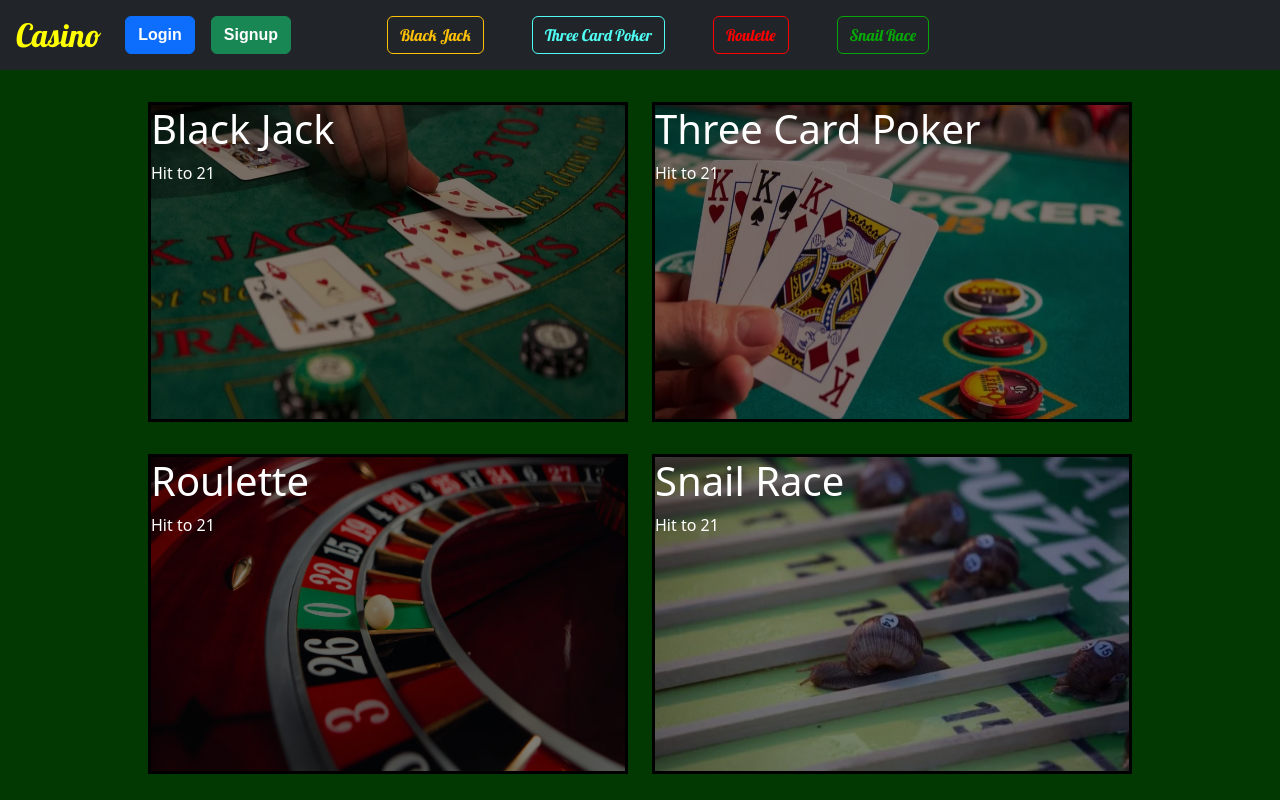
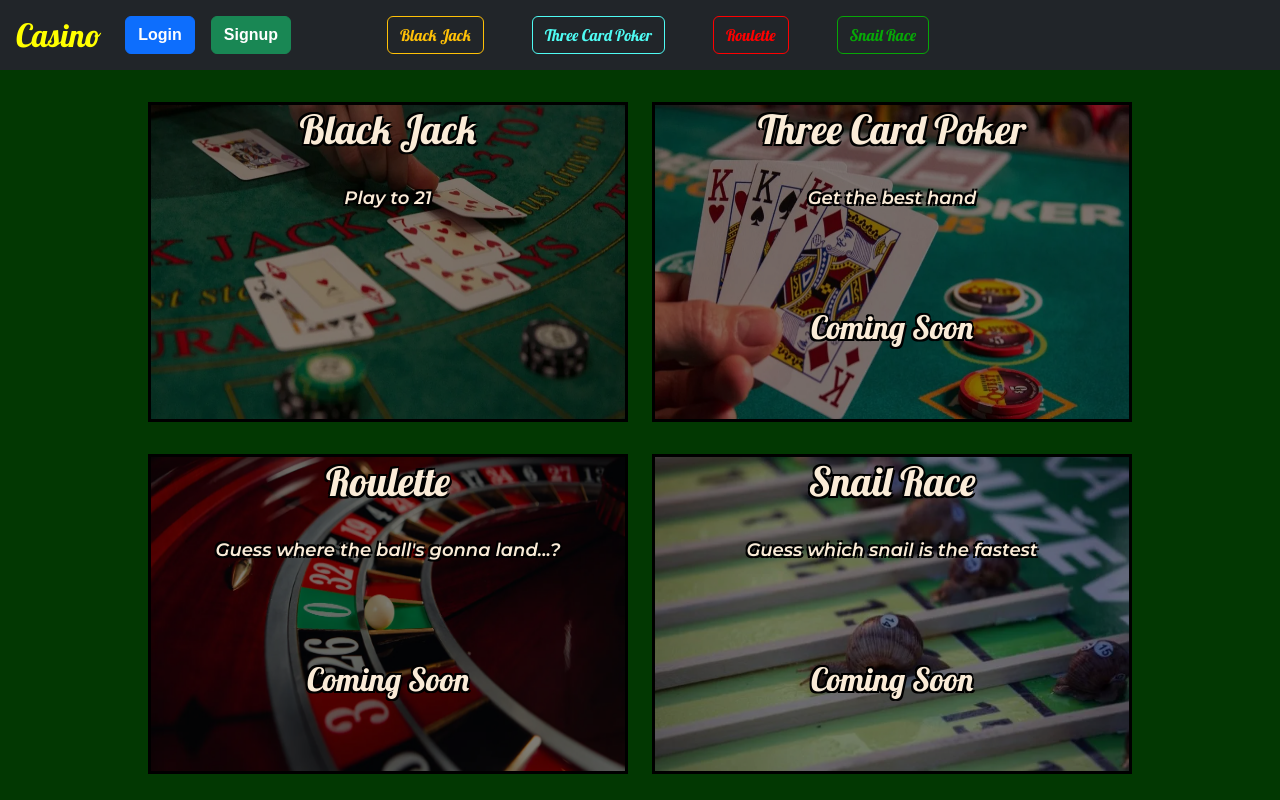
Before and after one commit to JeremyM45/next-casino, a Next.js app: page / in a window 1280 px wide. Built offline with nearby package versions, Linux system fonts and the light colour scheme; no server answers.

Commit message:
adjust homeCards info and styles

```diff
--- a/components/HomeCards.jsx
+++ b/components/HomeCards.jsx
@@ -3,13 +3,25 @@ import React from 'react'
 import styles from '../styles/HomeCards.module.css'
 import { useAuth } from '../context/AuthContext'
 
-const HomeCards = ({imgSrc, title, description, handelShowGameChange, setAccountFormVisable}) => {
+const HomeCards = ({imgSrc, title, description, handelShowGameChange, setAccountFormVisable, comingSoon}) => {
   const { user } = useAuth()
 
   return (
-    <div className={styles.card} onClick={() =>{user ? handelShowGameChange(title) : setAccountFormVisable(true)}}>
-      <h1 className={styles.title}>{title}</h1>
-      <p className={styles.description}>{description}</p>
+    <div className={`${styles.card}`} onClick={() =>{user ? handelShowGameChange(title) : setAccountFormVisable(true)}}>
+      <div className={styles.cardTextContainer}>
+        <div className='col-12'>
+          <h1 className={styles.title}>{title}</h1>
+        </div>
+        <div >
+          <p className={styles.description}>{description}</p>
+        </div>
+        <div>
+          {comingSoon && <h2 className={styles.comingSoonText}>Coming Soon</h2>}
+        </div>
+
+
+      </div>
+
       <Image
         src={imgSrc}
         layout='fill'
--- a/components/Navbar.jsx
+++ b/components/Navbar.jsx
@@ -31,13 +31,13 @@ export const NavBar = ({ changeShownGame, setAccountFormVisable, setIsSignup })
               <Nav.Link eventKey="1">
                 <Button className={styles.buttonBlackJack} variant="outline-warning" onClick={() => {user ? changeShownGame('Black Jack') : setAccountFormVisable(true)}}>Black Jack</Button>
               </Nav.Link>
-              <Nav.Link eventKey="1">
+              <Nav.Link eventKey="2">
                 <Button className={styles.buttonThreeCard} variant="outline-primary" onClick={() => {user ? changeShownGame('Three Card Poker') : setAccountFormVisable(true)}}>Three Card Poker</Button>
               </Nav.Link>
-              <Nav.Link eventKey="1">
+              <Nav.Link eventKey="3">
                 <Button className={styles.buttonRoulette} variant="outline-danger" onClick={() => {user ? changeShownGame('Roulette') : setAccountFormVisable(true)}}>Roulette</Button>
               </Nav.Link>
-              <Nav.Link eventKey="1">
+              <Nav.Link eventKey="4">
                 <Button className={styles.buttonSnailRace} variant="outline-success" onClick={() => {user ? changeShownGame('Snail Race') : setAccountFormVisable(true)}}>Snail Race</Button>
               </Nav.Link>
             </Nav>
--- a/pages/_document.js
+++ b/pages/_document.js
@@ -6,7 +6,7 @@ export default function Document() {
             <Head>
               <link rel="preconnect" href="https://fonts.googleapis.com" />
               <link rel="preconnect" href="https://fonts.gstatic.com" crossOrigin={true} />
-              <link href="https://fonts.googleapis.com/css2?family=Lobster&display=swap" rel="stylesheet" />
+              <link href="https://fonts.googleapis.com/css2?family=Lobster&family=Montserrat:ital,wght@1,600&display=swap" rel="stylesheet" />
             </Head>
             <body>
                 <Main />
--- a/pages/index.js
+++ b/pages/index.js
@@ -38,18 +38,46 @@ export default function Home() {
               <div className={styles.homeCards}>
                 <div className='row'>
                   <div className={`${styles.homeCard} col-auto`}>
-                    <HomeCards imgSrc='/blackjack.webp' title='Black Jack' description='Hit to 21' handelShowGameChange={handelShowGameChange} setAccountFormVisable={setAccountFormVisable}/>
+                    <HomeCards
+                      imgSrc='/blackjack.webp'
+                      title='Black Jack'
+                      description='Play to 21'
+                      handelShowGameChange={handelShowGameChange}
+                      setAccountFormVisable={setAccountFormVisable}
+                      comingSoon={false}
+                    />
                   </div>
                   <div className={`${styles.homeCard} col-auto`}>
-                    <HomeCards imgSrc='/three-card-poker.webp' title='Three Card Poker' description='Hit to 21' handelShowGameChange={handelShowGameChange} setAccountFormVisable={setAccountFormVisable}/>
+                    <HomeCards
+                      imgSrc='/three-card-poker.webp'
+                      title='Three Card Poker'
+                      description='Get the best hand'
+                      handelShowGameChange={handelShowGameChange}
+                      setAccountFormVisable={setAccountFormVisable}
+                      comingSoon={true}
+                    />
                   </div>
                 </div>
                 <div className='row '>
                   <div className={`${styles.homeCard} col-auto`}>
-                    <HomeCards imgSrc='/roulette.webp' title='Roulette' description='Hit to 21' handelShowGameChange={handelShowGameChange} setAccountFormVisable={setAccountFormVisable}/>
+                    <HomeCards
+                      imgSrc='/roulette.webp'
+                      title='Roulette'
+                      description="Guess where the ball's gonna land...?"
+                      handelShowGameChange={handelShowGameChange}
+                      setAccountFormVisable={setAccountFormVisable}
+                      comingSoon={true}
+                    />
                   </div>
                   <div className={`${styles.homeCard} col-auto`}>
-                    <HomeCards imgSrc='/snail-race.webp' title='Snail Race' description='Hit to 21' handelShowGameChange={handelShowGameChange} setAccountFormVisable={setAccountFormVisable}/>
+                    <HomeCards
+                      imgSrc='/snail-race.webp'
+                      title='Snail Race'
+                      description='Guess which snail is the fastest'
+                      handelShowGameChange={handelShowGameChange}
+                      setAccountFormVisable={setAccountFormVisable}
+                      comingSoon={true}
+                    />
                   </div>
                 </div>
               </div>
--- a/styles/HomeCards.module.css
+++ b/styles/HomeCards.module.css
@@ -6,18 +6,47 @@
   background-color: black;
   margin-right: auto;
   margin-left: auto;
+
+}
+
+.cardTextContainer{
+  z-index: 1;
+  width: 100%;
+  height: 100%;
+  font-family: 'Lobster', cursive;
+
 }
 
 .title{
-  z-index: 1;
   position: relative;
   color: white;
+  z-index: 1;
+  text-align: center;
+  margin-bottom: 2rem;
+  color: antiquewhite;
+  text-shadow: -2px -2px 0 #000, 1px -2px 0 #000, -2px 2px 0 #000, 2px 2px 0 #000;
 }
 
 .description{
-  z-index: 1;
   position: relative;
   color: white;
+  z-index: 1;
+  font-size: large;
+  font-family: 'Montserrat', sans-serif;
+  text-align: center;
+  margin-bottom: 2rem;
+  color: antiquewhite;
+  text-shadow: -2px -2px 0 #000, 1px -2px 0 #000, -2px 2px 0 #000, 2px 2px 0 #000;
+}
+
+.comingSoonText{
+  position: relative;
+  color: white;
+  z-index: 1;
+  text-align: center;
+  margin-top: 6rem;
+  color: antiquewhite;
+  text-shadow: -2px -2px 0 #000, 1px -2px 0 #000, -2px 2px 0 #000, 2px 2px 0 #000;
 }
 
 .image{
@@ -36,6 +65,12 @@
     width: 20rem;
     height: 12rem;
   }
+  .comingSoonText{
+    margin-top: 2rem;
+  }
+  .description{
+    font-size: medium;
+  }
 }
 
 @media only screen and (max-width: 760px) {
@@ -43,4 +78,39 @@
     width: 10rem;
     height: 8rem;
   }
+  .title{
+    margin-bottom: 1rem;
+    font-size: large;
+  }
+  .description{
+    margin-bottom: 0rem;
+    font-size: x-small;
+  }
+  .comingSoonText{
+
+    font-size: medium;
+  }
 }
+
+@media only screen and (max-width: 380px) {
+  .card  {
+
+    width: 9rem;
+    height: 7rem;
+  }
+  .comingSoonText{
+    margin-top: 1rem;
+  }
+}
+
+@media only screen and (max-width: 340px) {
+  .card  {
+    margin-left: 4rem;
+  }
+}
+
+@media only screen and (max-width: 240px) {
+  .card  {
+    margin-left: 2rem;
+  }
+}
```
